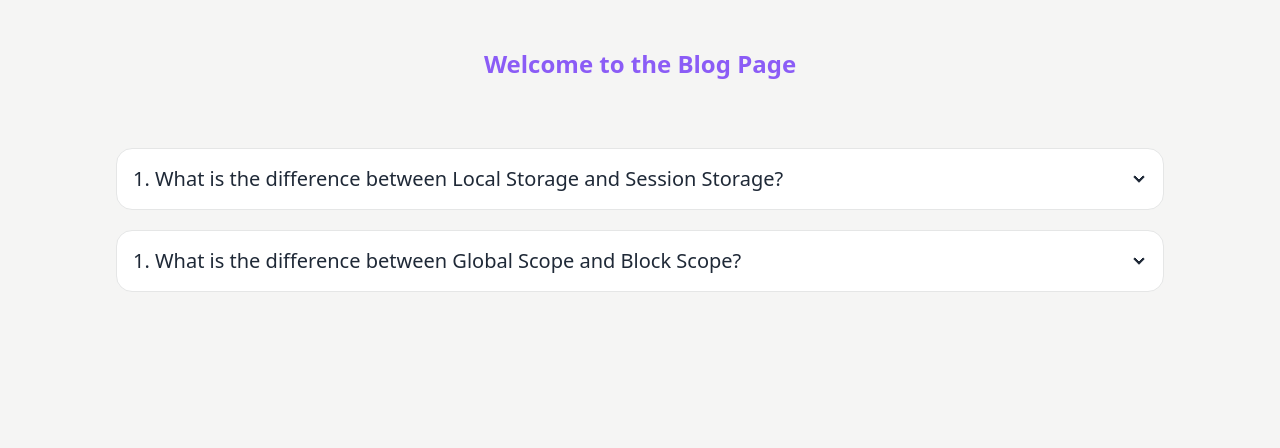
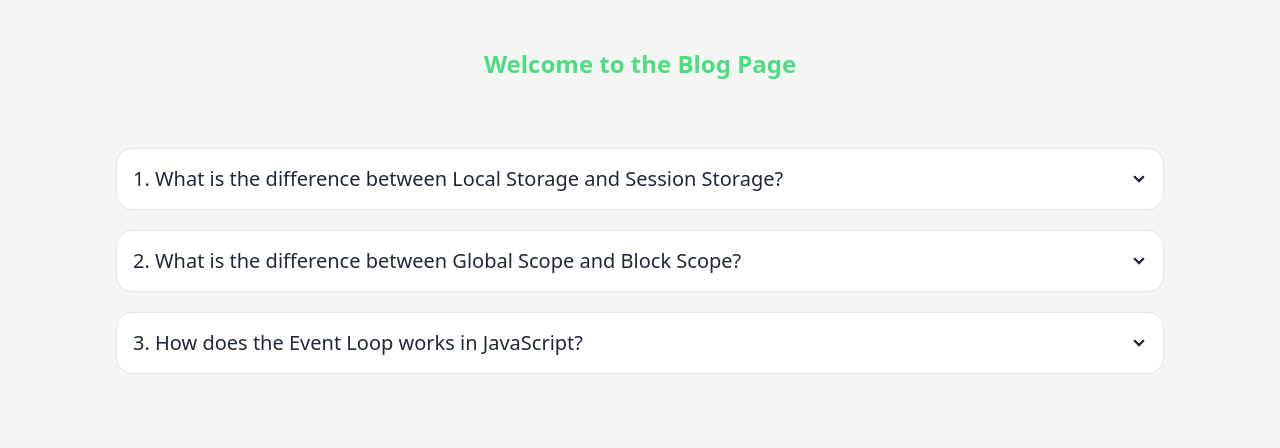
Before and after one commit to Bintiabashir/b6-type-monster-debug-assignment-Bintiabashir, a plain HTML site: page blog.html in a window 1280 px wide. Drawn offline with nearby package versions, Linux system fonts and the light colour scheme.

Commit message:
question-3 done

```diff
--- a/blog.html
+++ b/blog.html
@@ -18,11 +18,12 @@
     <!-- main section  -->
     <main>
 
-        <h1 class="text-center py-12 font-bold text-2xl text-violet-500">Welcome to the Blog Page</h1>
+        <h1 class="text-center py-12 font-bold text-2xl text-green-400">Welcome to the Blog Page</h1>
 
         <section class="m-5">
 
             <!-- Question No-1  -->
+
             <div tabindex="0" class="collapse collapse-arrow border border-base-300 bg-base-100 rounded-box mb-5">
 
                 <div class="collapse-title text-xl font-medium">
@@ -37,11 +38,13 @@
                 </div>
 
             </div>
+
             <!-- Question No-2  -->
+
             <div tabindex="0" class="collapse collapse-arrow border border-base-300 bg-base-100 rounded-box mb-5">
 
                 <div class="collapse-title text-xl font-medium">
-                    1. What is the difference between Global Scope and Block Scope?
+                    2. What is the difference between Global Scope and Block Scope?
                 </div>
 
                 <div class="collapse-content text-zinc-500">
@@ -57,6 +60,23 @@
 
             </div>
 
+            <!-- Question No-3  -->
+
+            <div tabindex="0" class="collapse collapse-arrow border border-base-300 bg-base-100 rounded-box mb-5">
+
+                <div class="collapse-title text-xl font-medium">
+                    3. How does the Event Loop works in JavaScript?
+                </div>
+
+                <div class="collapse-content text-zinc-500">
+                    <p> The event loop is a process that waits for the Call Stack to be clear before pushing callbacks
+                        from the Task Queue to the Call Stack. Once the Stack is clear, the event loop triggers and
+                        checks the Task Queue for available callbacks. If there are any, it pushes it to the Call Stack,
+                        waits for the Call Stack to be clear again, and repeats the same process.</p>
+                </div>
+
+            </div>
+
         </section>
 
     </main>
```
